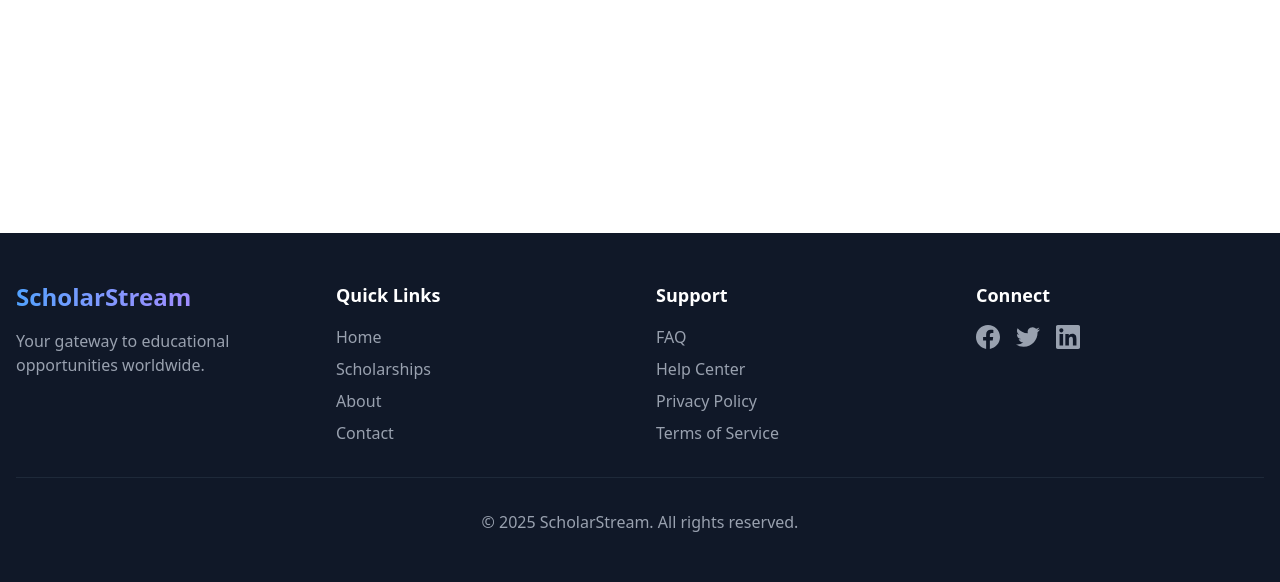
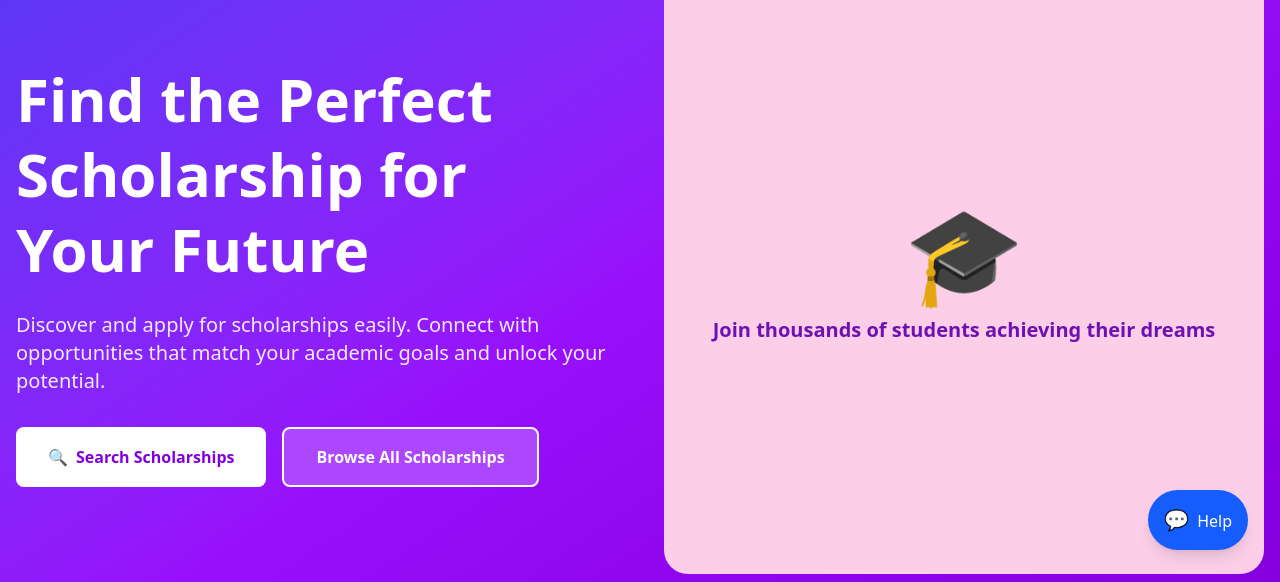
Before and after one commit to ShamimWebDev/ScholarStream-client, a React (Vite) app: page / in a window 1280 px wide. Shown: the part 218-800 px from the top of the page. Built offline with nearby package versions, Linux system fonts and the light colour scheme; no server answers.

Commit message:
Added Banner section

```diff
--- a/package.json
+++ b/package.json
@@ -14,6 +14,7 @@
     "@tailwindcss/vite": "^4.1.17",
     "axios": "^1.13.2",
     "firebase": "^12.6.0",
+    "motion": "^12.23.25",
     "react": "^19.2.0",
     "react-dom": "^19.2.0",
     "react-hot-toast": "^2.6.0",
--- a/src/components/Home/Banner.jsx
+++ b/src/components/Home/Banner.jsx
@@ -0,0 +1,72 @@
+
+import React from "react";
+import { Link } from "react-router-dom";
+import { motion } from "framer-motion";
+
+const Banner = () => {
+  return (
+    <section className="relative bg-gradient-to-br from-indigo-600 via-purple-600 to-purple-700 text-white overflow-hidden">
+      <div className="container mx-auto px-4 py-20 md:py-32">
+        <div className="grid md:grid-cols-2 gap-12 items-center">
+          {/* Left Content */}
+          <motion.div
+            initial={{ opacity: 0, x: -50 }}
+            animate={{ opacity: 1, x: 0 }}
+            transition={{ duration: 0.8 }}
+          >
+            <h1 className="text-4xl md:text-6xl font-bold mb-6 leading-tight">
+              Find the Perfect Scholarship for Your Future
+            </h1>
+            <p className="text-lg md:text-xl mb-8 text-purple-100">
+              Discover and apply for scholarships easily. Connect with
+              opportunities that match your academic goals and unlock your
+              potential.
+            </p>
+
+            {/* CTA Buttons */}
+            <div className="flex flex-col sm:flex-row gap-4">
+              <Link
+                to="/scholarships"
+                className="px-8 py-4 bg-white text-purple-700 rounded-lg font-semibold hover:bg-gray-100 transition flex items-center justify-center gap-2"
+              >
+                <span>🔍</span>
+                <span>Search Scholarships</span>
+              </Link>
+              <Link
+                to="/scholarships"
+                className="px-8 py-4 bg-purple-500 bg-opacity-30 border-2 border-white text-white rounded-lg font-semibold hover:bg-opacity-40 transition"
+              >
+                Browse All Scholarships
+              </Link>
+            </div>
+          </motion.div>
+
+          {/* Right Illustration */}
+          <motion.div
+            initial={{ opacity: 0, scale: 0.8 }}
+            animate={{ opacity: 1, scale: 1 }}
+            transition={{ duration: 0.8, delay: 0.2 }}
+            className="hidden md:block"
+          >
+            <div className="bg-pink-200 rounded-3xl p-8 aspect-square flex items-center justify-center">
+              <div className="text-center">
+                <div className="text-8xl mb-4">🎓</div>
+                <p className="text-purple-800 font-semibold text-xl">
+                  Join thousands of students achieving their dreams
+                </p>
+              </div>
+            </div>
+          </motion.div>
+        </div>
+      </div>
+
+      {/* Help Button */}
+      <button className="fixed bottom-8 right-8 bg-blue-600 text-white p-4 rounded-full shadow-lg hover:bg-blue-700 transition z-50">
+        <span className="text-xl">💬</span>
+        <span className="ml-2">Help</span>
+      </button>
+    </section>
+  );
+};
+
+export default Banner;
--- a/src/components/Home/TopScholarships.jsx
+++ b/src/components/Home/TopScholarships.jsx
@@ -0,0 +1,11 @@
+import React from 'react';
+
+const TopScholarships = () => {
+  return (
+    <div>
+
+    </div>
+  );
+};
+
+export default TopScholarships;
--- a/src/pages/Home.jsx
+++ b/src/pages/Home.jsx
@@ -1,7 +1,17 @@
 import React from "react";
+import Banner from "../components/Home/Banner";
+import TopScholarships from "../components/Home/TopScholarships";
+import { motion } from "framer-motion";
 
 const Home = () => {
-  return <div></div>;
+  return (
+    <div>
+      <Banner />
+      {/* <TopScholarships /> */}
+
+
+    </div>
+  );
 };
 
 export default Home;
```
Also changed, not shown: 1 other file (tests, documents, lock files or other folders).
